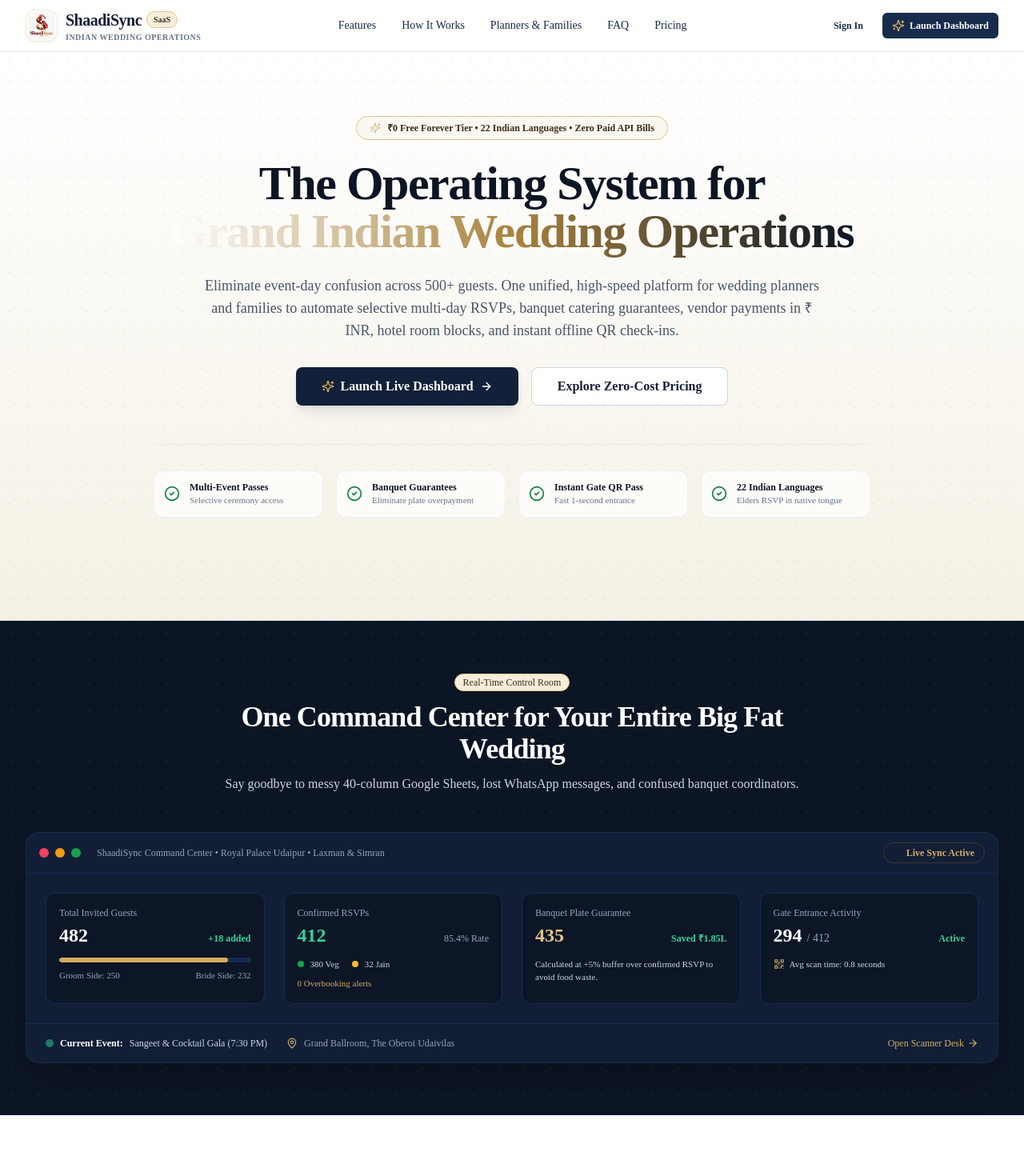
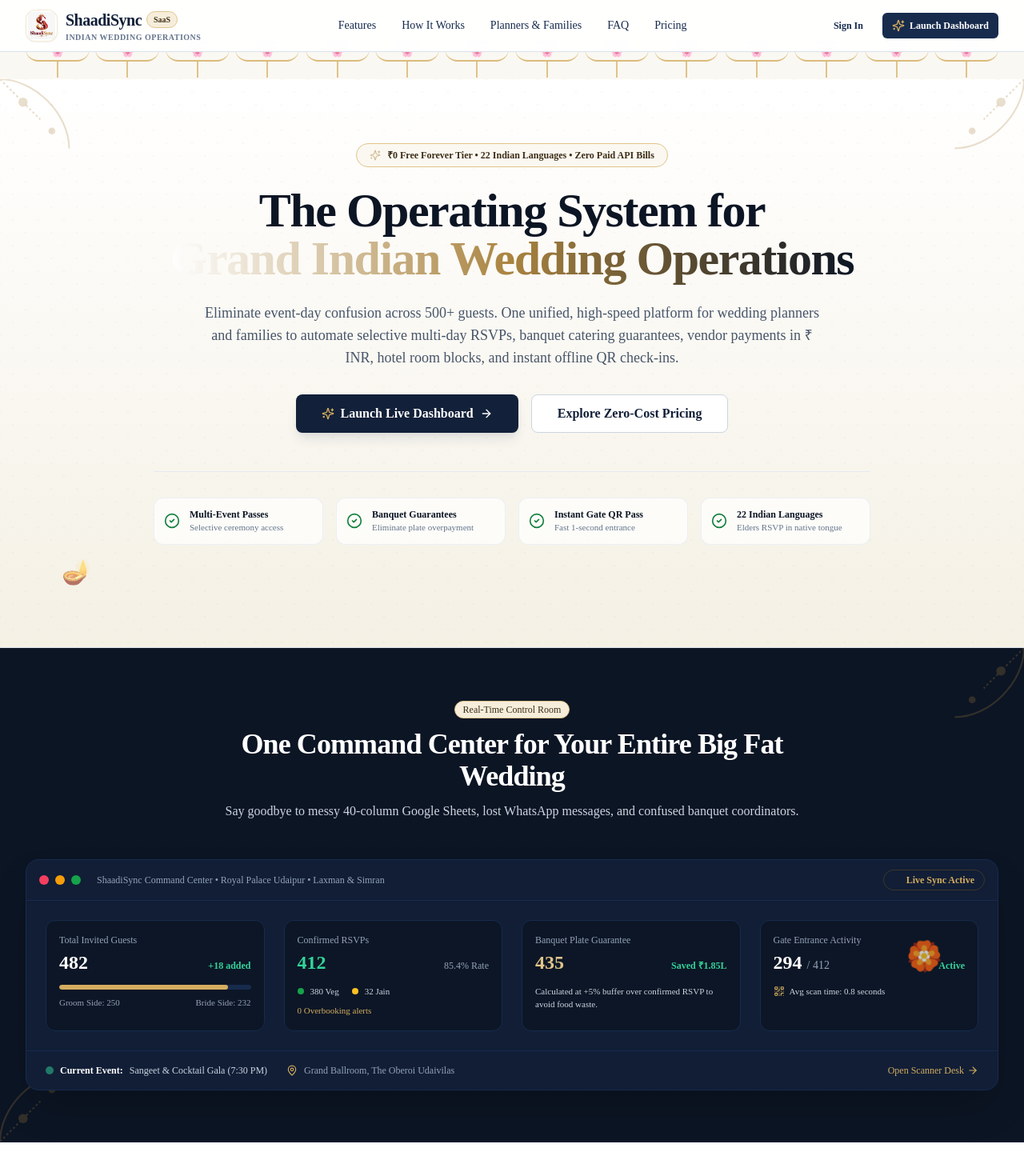
Before and after one commit to DebugDroid-15/ShaadiSync, a Next.js app: page / in a window 1280 px wide. Shown: the top 1470 px of the page at 80% size. Built offline with nearby package versions, Linux system fonts and the light colour scheme.

Commit message:
feat(design): enrich landing page with Indian wedding marigold toran, jali motifs, and floating auspicious animations

```diff
--- a/src/app/(marketing)/page.tsx
+++ b/src/app/(marketing)/page.tsx
@@ -44,13 +44,22 @@
 import { Button } from "@/components/ui/button";
 import { Card, CardContent, CardHeader, CardTitle, CardDescription } from "@/components/ui/card";
 import { Badge } from "@/components/ui/badge";
+import { WeddingToranHeader, IndianOrnamentalCorner, FloatingShaadiMotifs } from "@/components/ui/shaadi-decorations";
 
 export default function LandingPage() {
   return (
-    <div className="flex flex-col">
+    <div className="flex flex-col relative bg-ivory-100">
+      {/* Auspicious Floating Motifs across Entire Scroll */}
+      <FloatingShaadiMotifs />
+
+      {/* Traditional Marigold Toran Garland at Top of Page */}
+      <WeddingToranHeader />
+
       {/* 1. Hero Section */}
       <section className="relative overflow-hidden pt-12 pb-20 md:pt-20 md:pb-32 border-b border-navy-100 bg-gradient-to-b from-white via-ivory-100 to-ivory-200">
-        <div className="absolute inset-0 bg-[radial-gradient(#c6a15b_1px,transparent_1px)] [background-size:24px_24px] opacity-15" />
+        <IndianOrnamentalCorner position="top-left" />
+        <IndianOrnamentalCorner position="top-right" />
+        <div className="absolute inset-0 bg-jali-pattern opacity-30 pointer-events-none" />
 
         <div className="relative mx-auto max-w-7xl px-4 sm:px-6 lg:px-8 text-center">
           <div className="inline-flex items-center gap-2 rounded-full border border-gold-300 bg-gold-50/90 px-4 py-1.5 text-xs font-semibold text-gold-900 shadow-xs mb-6">
@@ -120,7 +129,9 @@
 
       {/* 2. Live Interactive UI Simulation Preview */}
       <section className="py-16 bg-navy-900 text-white relative overflow-hidden border-b border-navy-800">
-        <div className="absolute inset-0 bg-[radial-gradient(#c6a15b_1px,transparent_1px)] [background-size:32px_32px] opacity-10" />
+        <IndianOrnamentalCorner position="top-right" />
+        <IndianOrnamentalCorner position="bottom-left" />
+        <div className="absolute inset-0 bg-jali-pattern opacity-10 pointer-events-none" />
         <div className="relative mx-auto max-w-7xl px-4 sm:px-6 lg:px-8">
           <div className="text-center max-w-3xl mx-auto mb-12">
             <Badge variant="gold" className="mb-3">Real-Time Control Room</Badge>
@@ -309,7 +320,10 @@
       </section>
 
       {/* 4. Complete Feature Suite (The 8 Pillars) */}
-      <section id="features" className="py-20 bg-ivory-100 border-b border-slate-200">
+      <section id="features" className="py-20 bg-ivory-100 border-b border-slate-200 relative overflow-hidden">
+        <IndianOrnamentalCorner position="top-left" />
+        <IndianOrnamentalCorner position="bottom-right" />
+        <div className="absolute inset-0 bg-jali-pattern opacity-25 pointer-events-none" />
         <div className="mx-auto max-w-7xl px-4 sm:px-6 lg:px-8">
           <div className="text-center max-w-3xl mx-auto mb-16">
             <Badge variant="gold" className="mb-3">Complete Platform Architecture</Badge>
@@ -897,6 +911,9 @@
 
       {/* 11. Final Call to Action */}
       <section className="py-20 bg-gradient-to-b from-white via-ivory-100 to-ivory-200 border-b border-navy-100 text-center relative overflow-hidden">
+        <IndianOrnamentalCorner position="top-left" />
+        <IndianOrnamentalCorner position="top-right" />
+        <div className="absolute inset-0 bg-jali-pattern opacity-30 pointer-events-none" />
         <div className="mx-auto max-w-5xl px-4 sm:px-6 lg:px-8">
           <div className="inline-flex items-center gap-2 rounded-full border border-gold-300 bg-gold-100 px-4 py-1.5 text-xs font-semibold text-gold-900 shadow-xs mb-6">
             <Sparkles className="h-4 w-4 text-gold-600" />
--- a/src/app/globals.css
+++ b/src/app/globals.css
@@ -48,3 +48,74 @@
 .subtle-border {
   border-color: rgba(23, 43, 77, 0.08);
 }
+
+/* Regal Indian Wedding Floating Animations */
+@keyframes float-slow {
+  0%, 100% {
+    transform: translateY(0px) rotate(0deg);
+  }
+  50% {
+    transform: translateY(-14px) rotate(6deg);
+  }
+}
+
+@keyframes float-reverse {
+  0%, 100% {
+    transform: translateY(0px) rotate(0deg);
+  }
+  50% {
+    transform: translateY(12px) rotate(-8deg);
+  }
+}
+
+@keyframes pulse-glow {
+  0%, 100% {
+    opacity: 0.6;
+    filter: drop-shadow(0 0 12px rgba(198, 161, 91, 0.4));
+  }
+  50% {
+    opacity: 1;
+    filter: drop-shadow(0 0 24px rgba(198, 161, 91, 0.8));
+  }
+}
+
+@keyframes shimmer {
+  0% {
+    background-position: -200% 0;
+  }
+  100% {
+    background-position: 200% 0;
+  }
+}
+
+.animate-float-slow {
+  animation: float-slow 7s ease-in-out infinite;
+}
+
+.animate-float-reverse {
+  animation: float-reverse 8.5s ease-in-out infinite;
+}
+
+.animate-pulse-glow {
+  animation: pulse-glow 3.5s ease-in-out infinite;
+}
+
+.shimmer-gold {
+  background: linear-gradient(90deg, #172B4D 0%, #C6A15B 50%, #172B4D 100%);
+  background-size: 200% auto;
+  animation: shimmer 4s linear infinite;
+  -webkit-background-clip: text;
+  -webkit-text-fill-color: transparent;
+}
+
+/* Traditional Paisley & Mandala Jali Pattern Background */
+.bg-jali-pattern {
+  background-image: radial-gradient(rgba(198, 161, 91, 0.22) 1.5px, transparent 1.5px),
+                    radial-gradient(rgba(139, 30, 63, 0.12) 1.5px, transparent 1.5px);
+  background-size: 32px 32px;
+  background-position: 0 0, 16px 16px;
+}
+
+.bg-mandala-gold {
+  background-image: radial-gradient(circle at center, rgba(198, 161, 91, 0.15) 0%, transparent 70%);
+}
--- /dev/null
+++ b/src/components/ui/shaadi-decorations.tsx
@@ -0,0 +1,104 @@
+import * as React from "react";
+
+/**
+ * Traditional Indian wedding decorative toran / garland border with marigold florals,
+ * kalash motifs, and auspicious golden bells.
+ */
+export function WeddingToranHeader() {
+  return (
+    <div className="w-full overflow-hidden pointer-events-none select-none relative -mt-1 -mb-2">
+      <div className="flex justify-between items-center w-full px-2 sm:px-8">
+        {[...Array(14)].map((_, i) => (
+          <div key={i} className="flex flex-col items-center">
+            {/* Scalloped Arch & Flower */}
+            <div className="h-4 w-12 sm:w-20 border-b-2 border-gold-400/80 rounded-b-full flex justify-center items-end pb-0.5">
+              <span className="text-[10px] sm:text-xs">🌸</span>
+            </div>
+            {/* Hanging golden bell / marigold bud */}
+            <div className="w-0.5 h-3 sm:h-5 bg-gold-400/70" />
+            <div className="h-2 w-2 sm:h-2.5 sm:w-2.5 rounded-full bg-linear-to-b from-amber-400 to-gold-600 shadow-xs" />
+          </div>
+        ))}
+      </div>
+    </div>
+  );
+}
+
+/**
+ * Regal Indian Wedding corner ornamental mandala flourish
+ */
+export function IndianOrnamentalCorner({ position = "top-left" }: { position?: "top-left" | "top-right" | "bottom-left" | "bottom-right" }) {
+  const getPositionClasses = () => {
+    switch (position) {
+      case "top-left":
+        return "top-0 left-0";
+      case "top-right":
+        return "top-0 right-0 rotate-90";
+      case "bottom-right":
+        return "bottom-0 right-0 rotate-180";
+      case "bottom-left":
+        return "bottom-0 left-0 -rotate-90";
+    }
+  };
+
+  return (
+    <div className={`absolute ${getPositionClasses()} w-24 h-24 sm:w-36 sm:h-36 pointer-events-none opacity-25 z-0`}>
+      <svg viewBox="0 0 100 100" fill="none" xmlns="http://www.w3.org/2000/svg" className="w-full h-full text-gold-600">
+        <path d="M0 0C50 0 100 50 100 100C100 50 50 0 0 0Z" fill="currentColor" fillOpacity="0.3"/>
+        <path d="M0 0C30 0 60 30 60 60C60 30 30 0 0 0Z" stroke="currentColor" strokeWidth="1.5"/>
+        <circle cx="20" cy="20" r="4" fill="currentColor"/>
+        <circle cx="45" cy="45" r="3" fill="currentColor"/>
+        <path d="M0 0L35 35" stroke="currentColor" strokeWidth="1.5" strokeDasharray="2 2"/>
+      </svg>
+    </div>
+  );
+}
+
+/**
+ * Animated floating wedding elements across page scroll (marigolds, shehnai notes, kalash, diya sparks)
+ */
+export function FloatingShaadiMotifs() {
+  return (
+    <div className="absolute inset-0 overflow-hidden pointer-events-none z-10 select-none">
+      {/* Floating Diya Flame Spark */}
+      <div className="absolute top-[8%] left-[6%] animate-float-slow text-2xl sm:text-3xl opacity-60">
+        🪔
+      </div>
+
+      {/* Floating Marigold Flower 1 */}
+      <div className="absolute top-[14%] right-[8%] animate-float-reverse text-2xl sm:text-4xl opacity-75">
+        🏵️
+      </div>
+
+      {/* Golden Kalash Motif */}
+      <div className="absolute top-[32%] left-[4%] animate-float-reverse text-2xl sm:text-3xl opacity-65">
+        ✨
+      </div>
+
+      {/* Auspicious Lotus / Floral */}
+      <div className="absolute top-[38%] right-[5%] animate-float-slow text-2xl sm:text-4xl opacity-70">
+        🪷
+      </div>
+
+      {/* Shehnai / Music Note Motif */}
+      <div className="absolute top-[55%] left-[5%] animate-float-slow text-2xl sm:text-3xl opacity-70">
+        🎺
+      </div>
+
+      {/* Auspicious Swastik / Dhol Spark */}
+      <div className="absolute top-[62%] right-[6%] animate-float-reverse text-2xl sm:text-3xl opacity-75">
+        🥁
+      </div>
+
+      {/* Traditional Pheras Sacred Fire / Sparkle */}
+      <div className="absolute top-[78%] left-[6%] animate-float-reverse text-2xl sm:text-3xl opacity-65">
+        🔥
+      </div>
+
+      {/* Regal Paisley Shimmer */}
+      <div className="absolute top-[85%] right-[7%] animate-float-slow text-2xl sm:text-4xl opacity-75">
+        🌸
+      </div>
+    </div>
+  );
+}
```
